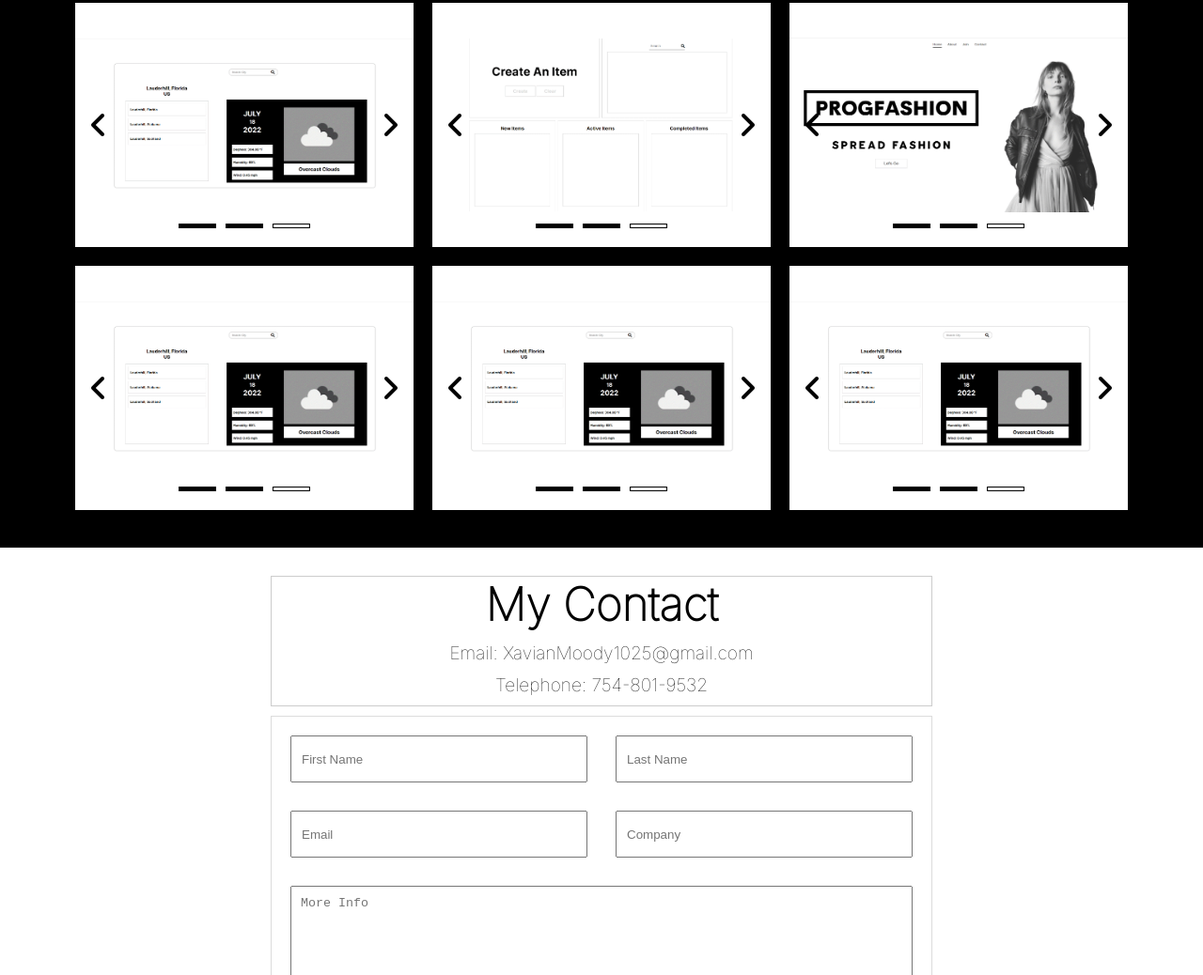
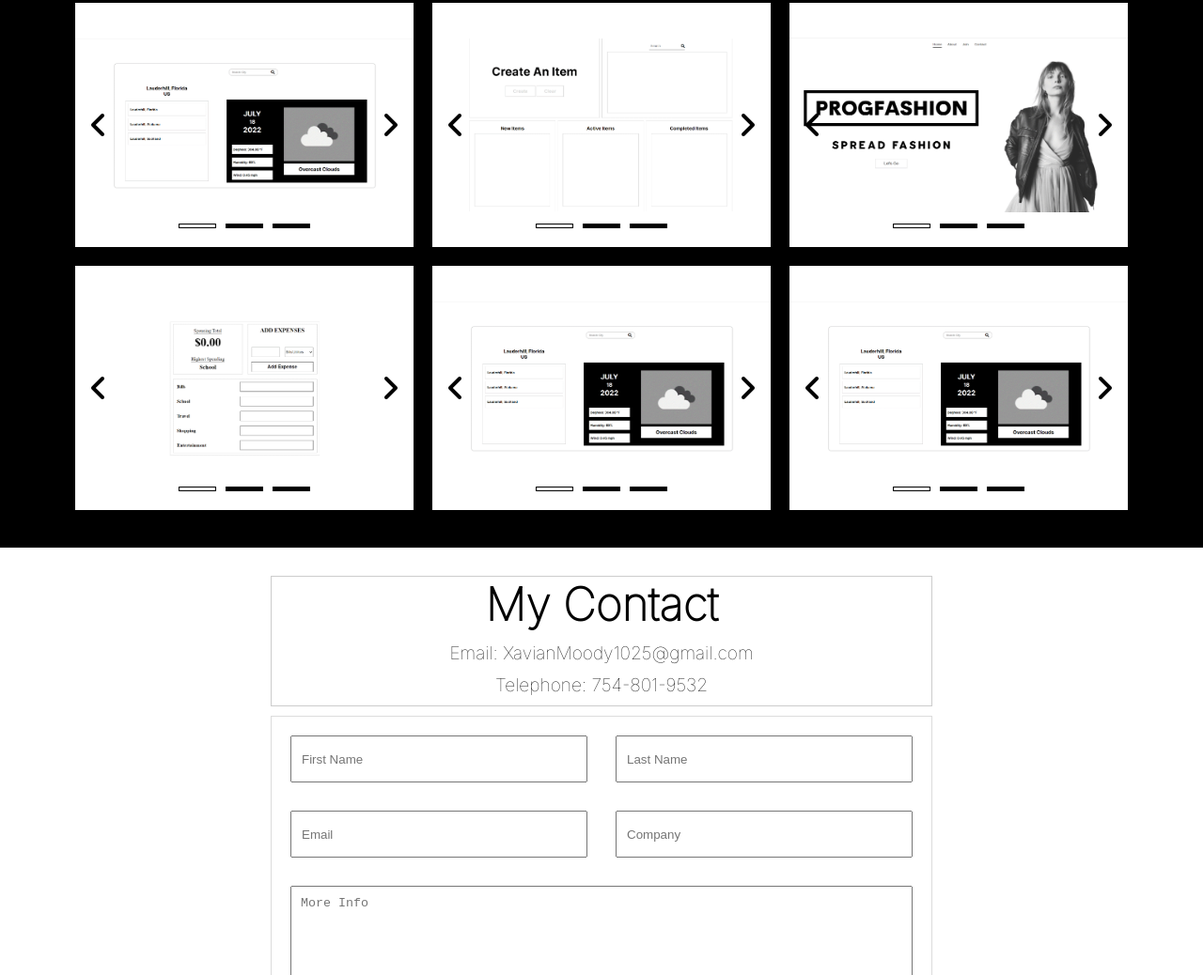
Before and after one commit to XavianMoody10/Porfolio, a plain HTML site: page index.html in a window 1280 px wide. Shown: the part 1686-2724 px from the top of the page at 94% size. Drawn offline with Linux system fonts and the light colour scheme.

Commit message:
Added the "Expense Tracker" data.

```diff
--- a/script.js
+++ b/script.js
@@ -26,9 +26,9 @@ const projectsData = [
   },
   {
     name: "Expense Tracker",
-    images: ["weather-app-0.gif", "weather-app-1.gif", "weather-app-2.gif"],
-    sourceLink: "https://github.com/XavianMoody10/MyWeather-App",
-    liveLink: "https://xavian-weather-app.netlify.app/",
+    images: ["expense-app_1.gif", "expense-app_2.gif", "expense-app_3.gif"],
+    sourceLink: "https://github.com/XavianMoody10/Expense-Tracker-App",
+    liveLink: "https://expense-tracker-app-blond.vercel.app/",
     slide: 0,
   },
   {
--- a/style.css
+++ b/style.css
@@ -235,6 +235,7 @@ nav {
   bottom: 20px;
   width: 100%;
   display: flex;
+  flex-direction: row-reverse;
   justify-content: center;
   gap: 10px;
 }
```
Also changed, not shown: Images/expense-app_1.gif (added), Images/expense-app_2.gif (added), Images/expense-app_3.gif (added).
